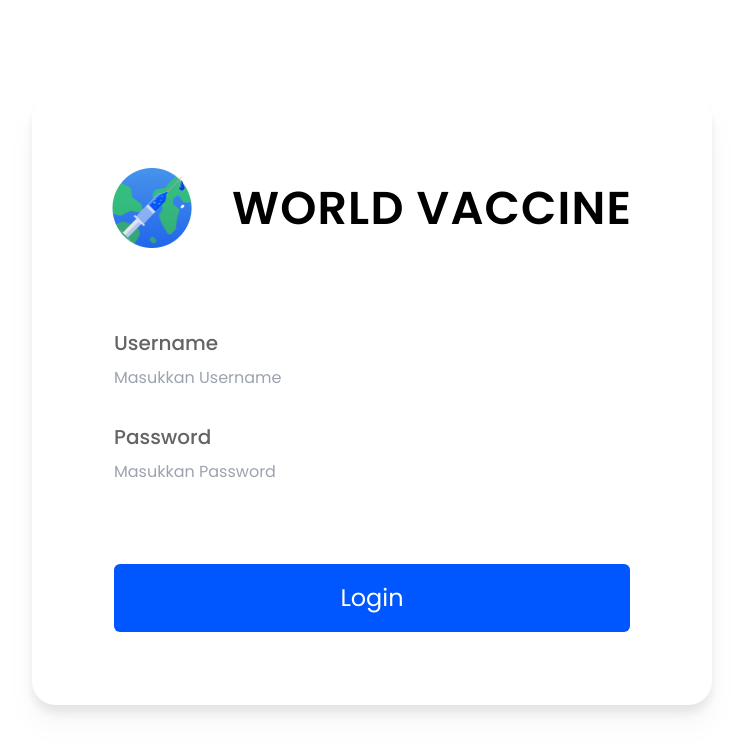
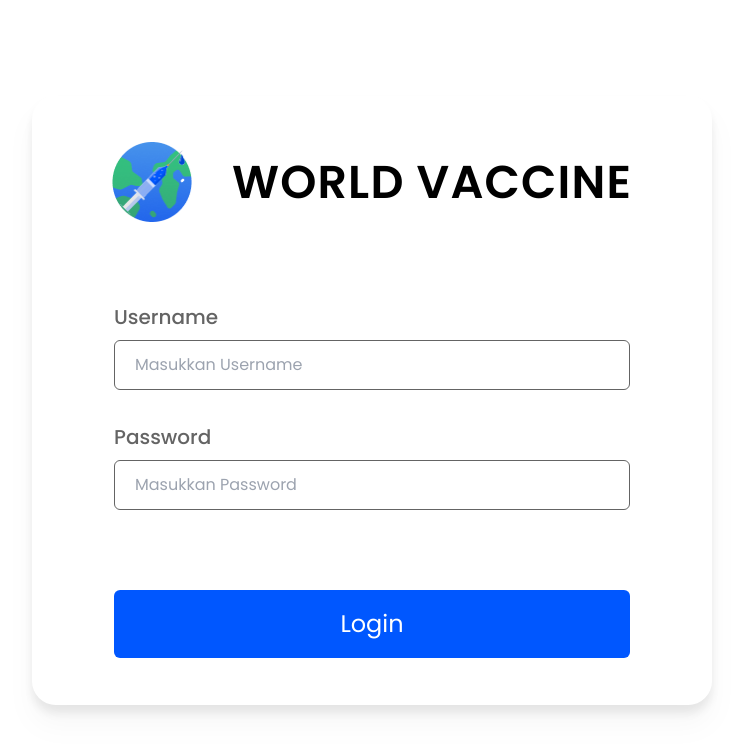
Before and after one commit to capstone-vaccine-book-17/VaccineBooking-FE, a React (Create React App) app: page / in a window 1280 px wide. Shown: the top 754 px of the page, without its empty margins (268-1011 px from the left). Built offline with nearby package versions, Linux system fonts and the light colour scheme.

Commit message:
Feat/Login UI

```diff
--- a/src/index.css
+++ b/src/index.css
@@ -7,4 +7,7 @@
   body {
     @apply font-poppins;
   }
+  input {
+    @apply rounded-md px-[20px] py-[12px] border-[1px] border-[#646464];
+  }
 }
```
